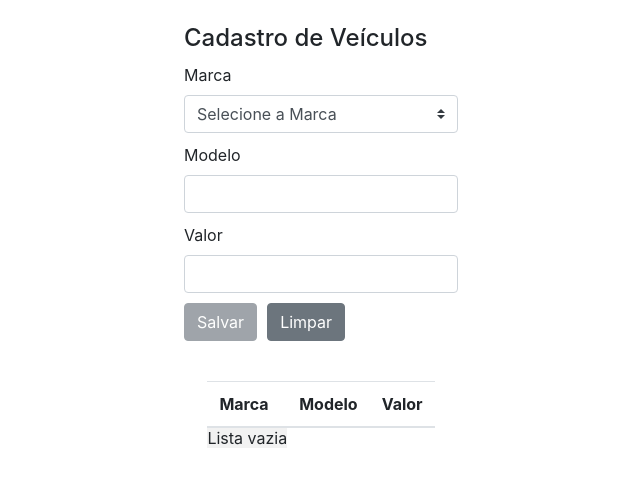
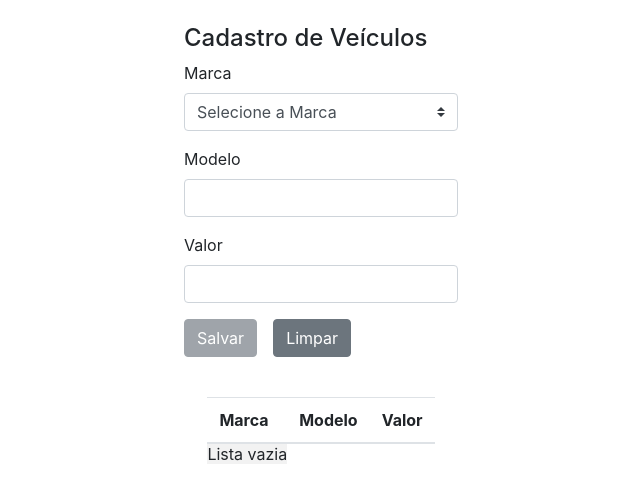
Before and after one commit to artimmy/atv-ac-5-gkz36e, an Angular app: page / in a window 1280 px wide. Shown: the top 502 px of the page, without its empty margins (319-959 px from the left). Built offline with nearby package versions, Linux system fonts and the light colour scheme.

Commit message:
1 file modified

```diff
--- a/src/app/form/form.component.html
+++ b/src/app/form/form.component.html
@@ -1,37 +1,28 @@
 <h4>Cadastro de Veículos</h4>
 
 <form (ngSubmit)="salvar()" #f="ngForm">
-  <div style="margin-top: 10px;">
-    <label for="sMarca">Marca</label>
 
-    <select class="custom-select" required>
+  <div class="form-group">
+    <label>Marca</label>
+    <select class="custom-select form-control" required>
       <option selected>Selecione a Marca</option>
-      <option *ngFor="let item of marcas" name="sMarca">{{item}}</option>
+      <option *ngFor="let item of marcas" name="marca">{{item}}</option>
     </select>
-
-  </div>
-  <div style="margin-top: 10px;">
-
-    <label for="modelo">Modelo</label>
-    <input [(ngModel)]="veiculo.modelo" name="modelo" class="form-control" required>
-
   </div>
 
-
-  <div style="margin-top: 10px;">
-
-    <label for="valor">Valor</label>
-    <input type="number" min="0.00" max="20000.00" step="100.01" [(ngModel)]="veiculo.valor" name="valor" class="form-control" style="text-align:right;" required>
-
+  <div class="form-group">
+    <label>Modelo</label>
+    <input [(ngModel)]="veiculo.modelo" name="modelo" class="form-control" required>
   </div>
 
-  <div style="margin-top: 10px;">
-
-    <button type="button" class="btn btn-secondary" [disabled]="!f.form.valid" style="margin-right: 10px; ">Salvar</button>
-
-    <button type="reset" class="btn btn-secondary" >Limpar</button>
-
+  <div class="form-group">
+    <label>Valor</label>
+    <input type="number" min="0.00" max="20000.00" step="100.01" [(ngModel)]="veiculo.valor" name="valor" class="form-control" class="form-control text-right" required>
   </div>
 
+  <div class="form-group">
+    <button type="submit" class="btn btn-secondary mr-3" [disabled]="!f.form.valid" >Salvar</button>
+    <button type="reset" class="btn btn-secondary" >Limpar</button>
+  </div>
 
 </form>
```
